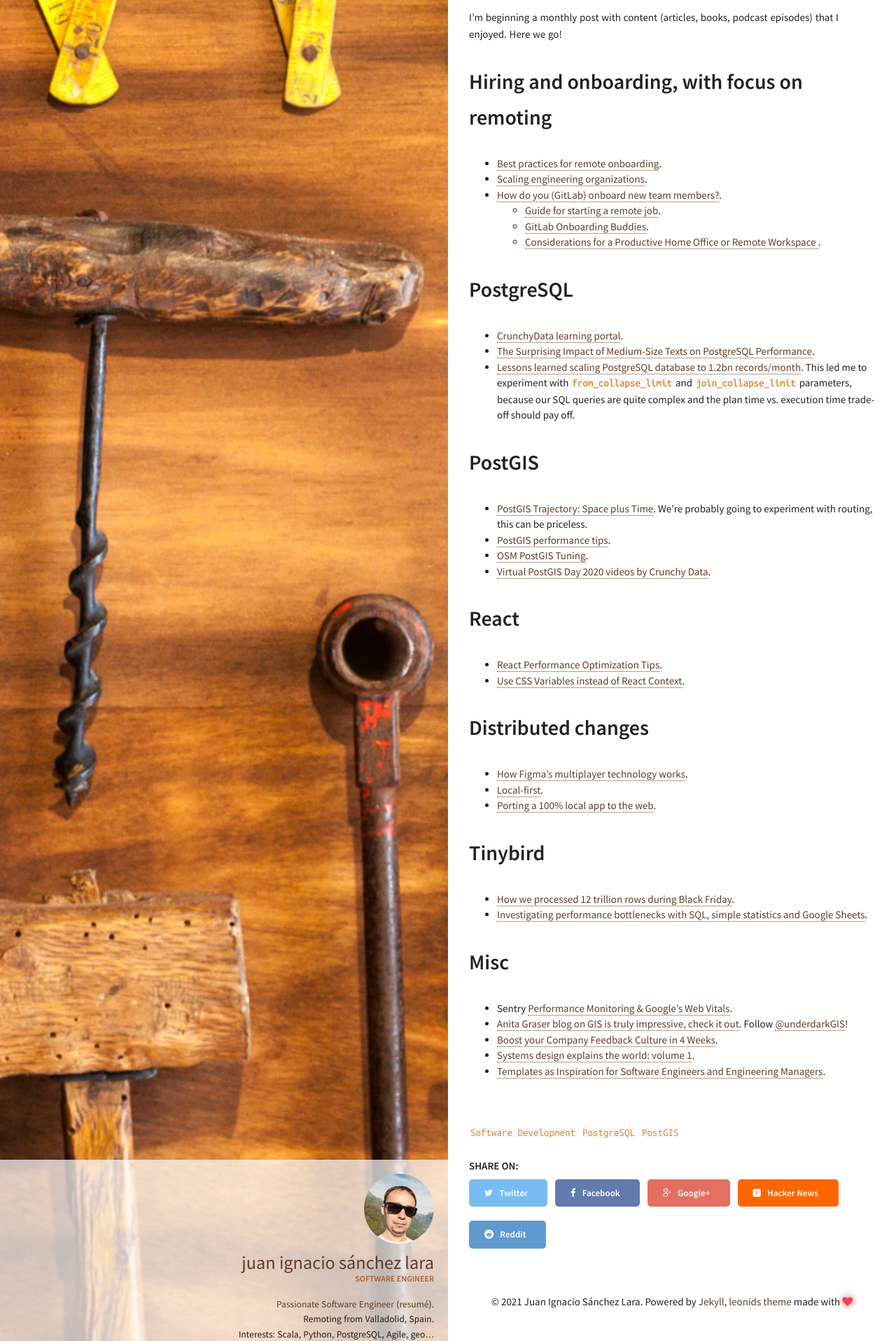
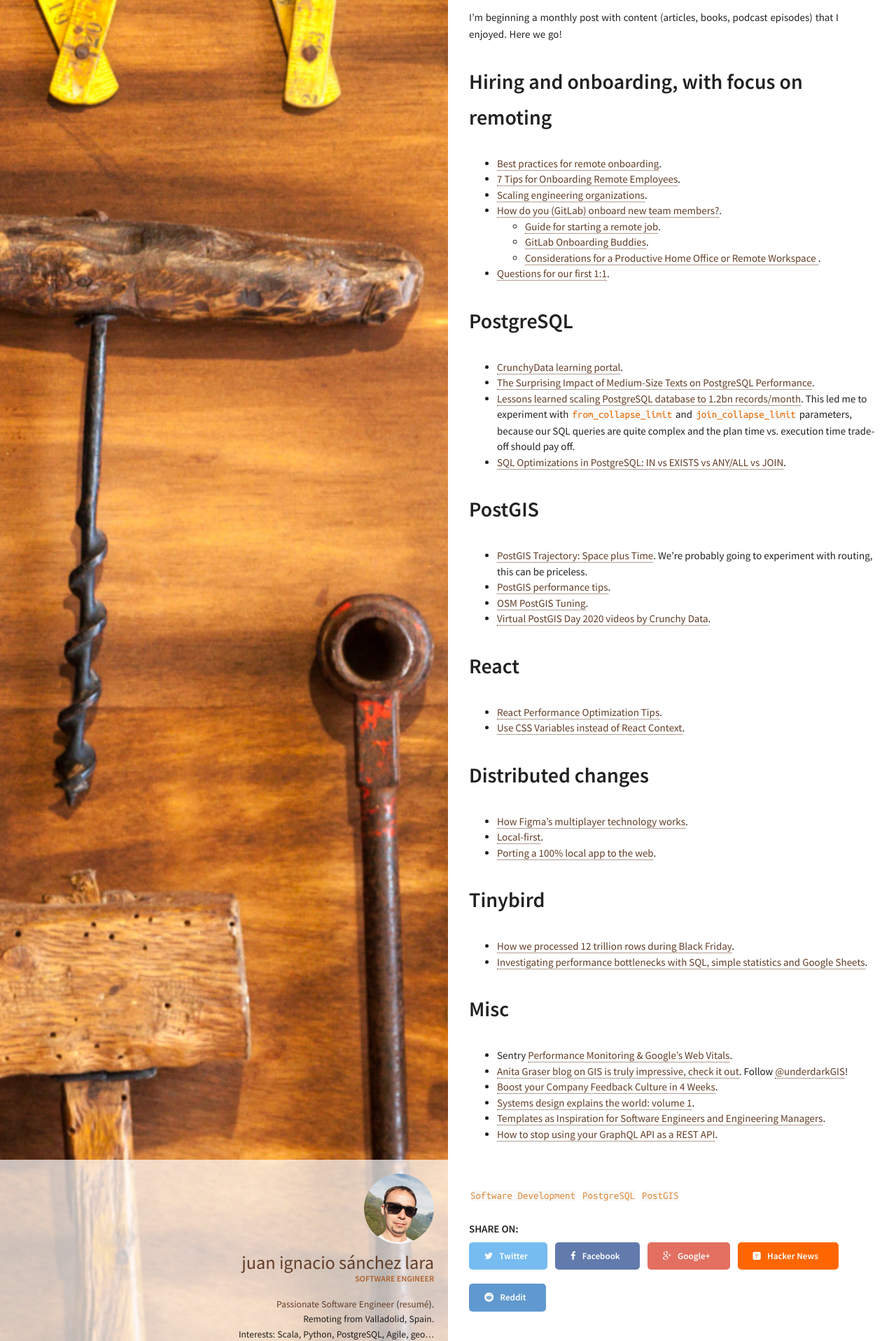
Before and after one commit to juanignaciosl/juanignaciosl.github.io, a Jekyll site: the page built from _posts/2021-01-01-January_2021_reads.markdown, in a window 1280 px wide. Shown: the part 799-2715 px from the top of the page at 70% size. Built offline with Jekyll 4.4.1, drawn with Linux system fonts in a browser that asks for light colours; comment, search, counter and statistics services are not loaded.

Commit message:
Final Jan 21 reads update

```diff
--- a/_posts/2021-01-01-January_2021_reads.markdown
+++ b/_posts/2021-01-01-January_2021_reads.markdown
@@ -16,17 +16,20 @@
 # Hiring and onboarding, with focus on remoting
 
 - [Best practices for remote onboarding](https://increment.com/remote/remote-onboarding-best-practices/).
+- [7 Tips for Onboarding Remote Employees](https://fellow.app/blog/2020/onboarding-remote-employees/).
 - [Scaling engineering organizations](https://stripe.com/es/atlas/guides/scaling-eng).
 - [How do you (GitLab) onboard new team members?](https://about.gitlab.com/company/culture/all-remote/learning-and-development/#how-do-you-onboard-new-team-members).
     - [Guide for starting a remote job](https://about.gitlab.com/company/culture/all-remote/getting-started/).
     - [GitLab Onboarding Buddies](https://about.gitlab.com/handbook/people-group/general-onboarding/onboarding-buddies/).
     - [Considerations for a Productive Home Office or Remote Workspace ](https://about.gitlab.com/company/culture/all-remote/workspace/).
+- [Questions for our first 1:1](https://larahogan.me/blog/first-one-on-one-questions/).
 
 # PostgreSQL
 
 - [CrunchyData learning portal](https://learn.crunchydata.com/).
 - [The Surprising Impact of Medium-Size Texts on PostgreSQL Performance](https://hakibenita.com/sql-medium-text-performance).
 - [Lessons learned scaling PostgreSQL database to 1.2bn records/month](https://gajus.medium.com/lessons-learned-scaling-postgresql-database-to-1-2bn-records-month-edc5449b3067). This led me to experiment with `from_collapse_limit` and `join_collapse_limit` parameters, because our SQL queries are quite complex and the plan time vs. execution time trade-off should pay off.
+- [SQL Optimizations in PostgreSQL: IN vs EXISTS vs ANY/ALL vs JOIN](https://www.percona.com/blog/2020/04/16/sql-optimizations-in-postgresql-in-vs-exists-vs-any-all-vs-join/).
 
 # PostGIS
 
@@ -58,3 +61,4 @@
 - [Boost your Company Feedback Culture in 4 Weeks](https://nerds.ontruck.com/boost-your-company-feedback-culture-in-4-weeks-b06cced093aa).
 - [Systems design explains the world: volume 1](https://apenwarr.ca/log/20201227).
 - [Templates as Inspiration for Software Engineers and Engineering Managers](https://blog.pragmaticengineer.com/templates-as-inspiration-for-software-engineers/).
+- [How to stop using your GraphQL API as a REST API](https://thoughtbot.com/blog/how-to-stop-using-your-graphql-api-as-a-rest-api).
```
